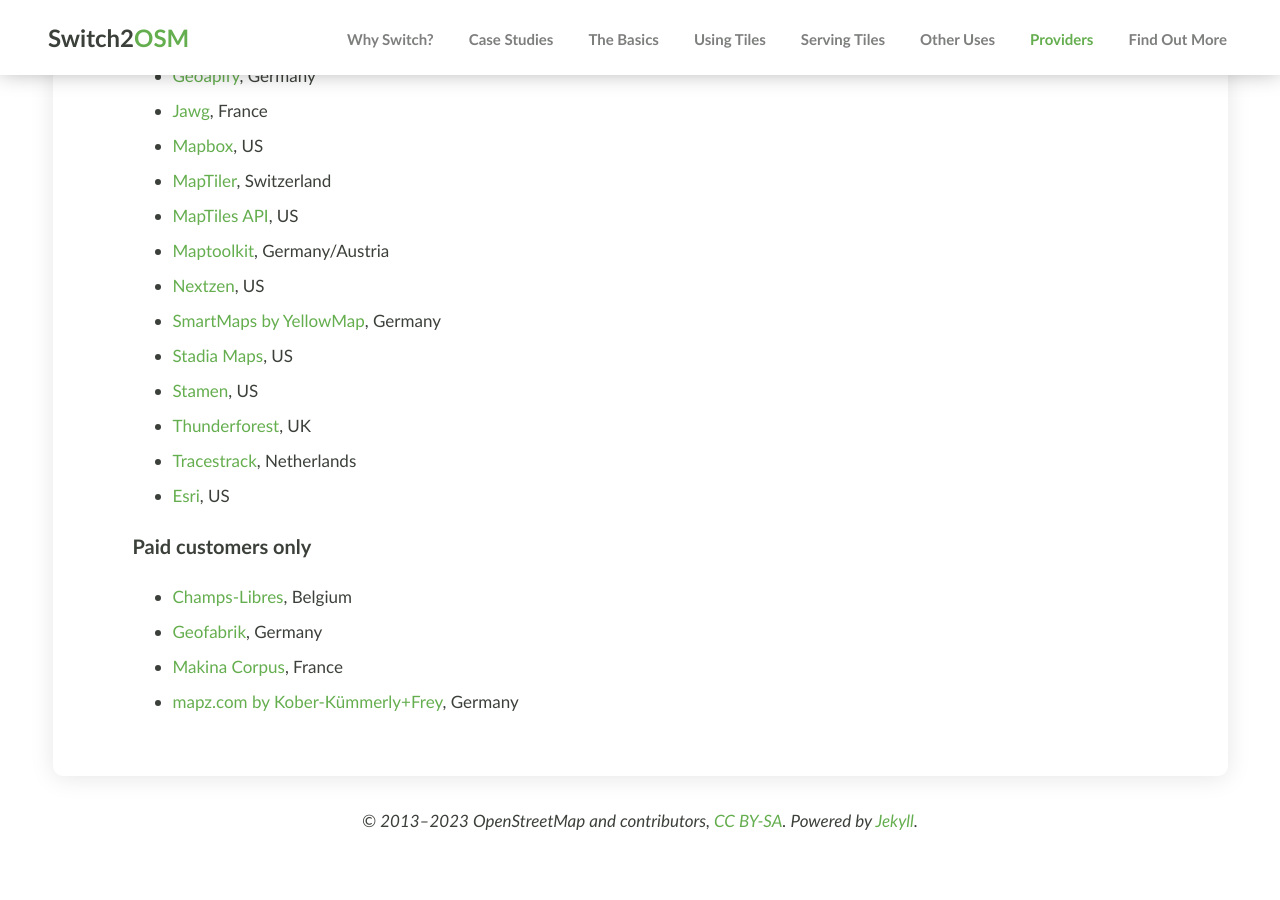
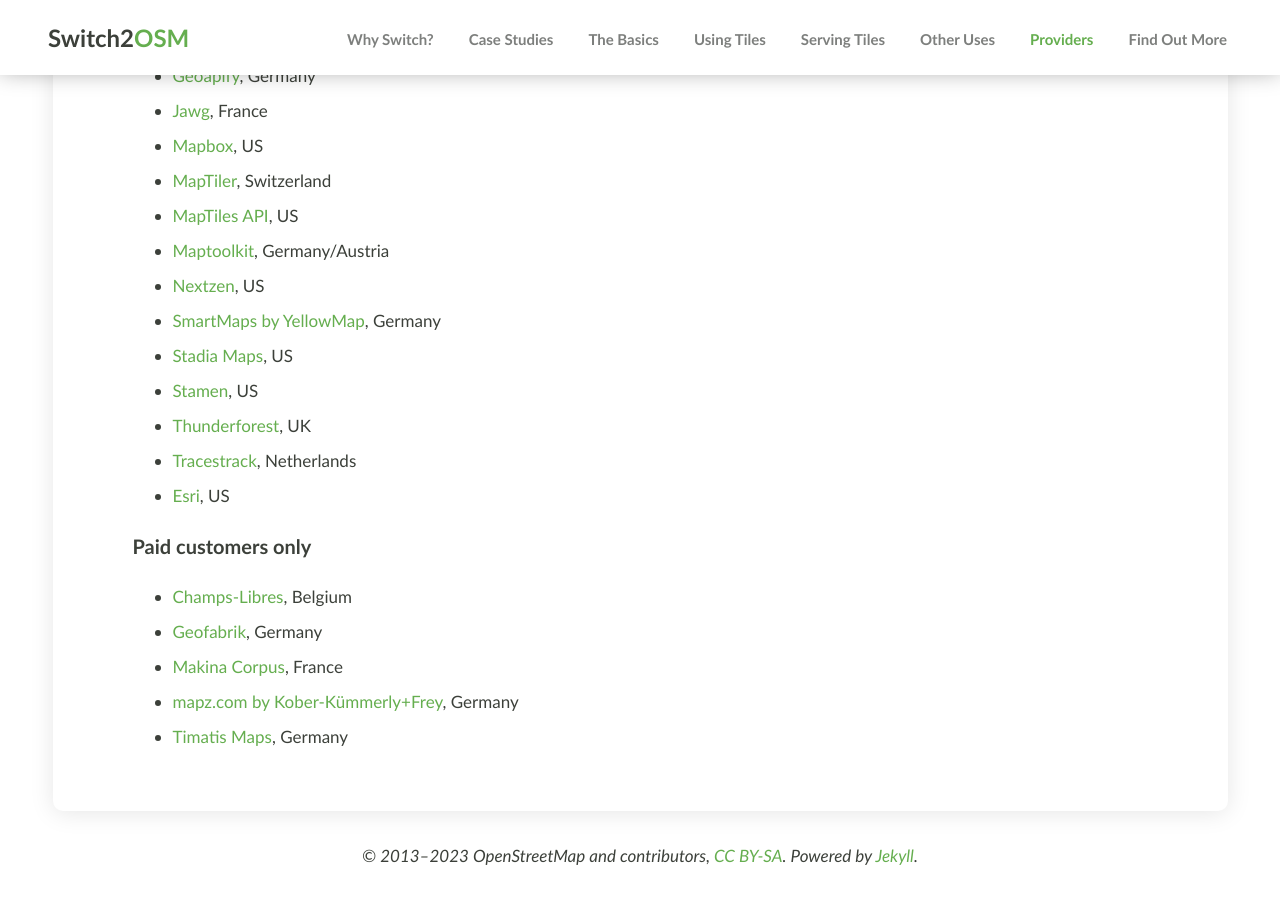
Before and after one commit to switch2osm/switch2osm, a Jekyll site: the page built from providers.md, in a window 1280 px wide and 900 px high, scrolled down 1249 px. Built offline with Jekyll 4.4.1, drawn with Linux system fonts in a browser that asks for light colours; comment, search, counter and statistics services are not loaded; before the commit the page ends 2114 px from its top, so only the background shows below that.

Commit message:
Add Timatis Maps to providers list.

```diff
--- a/providers.md
+++ b/providers.md
@@ -55,3 +55,4 @@
 * [Geofabrik](https://www.geofabrik.de/maps/rendering.html), Germany
 * [Makina Corpus](https://makina-corpus.com/), France
 * [mapz.com by Kober-Kümmerly+Frey](https://www.mapz.com/), Germany
+* [Timatis Maps](https://www.timatis.com/), Germany
```
